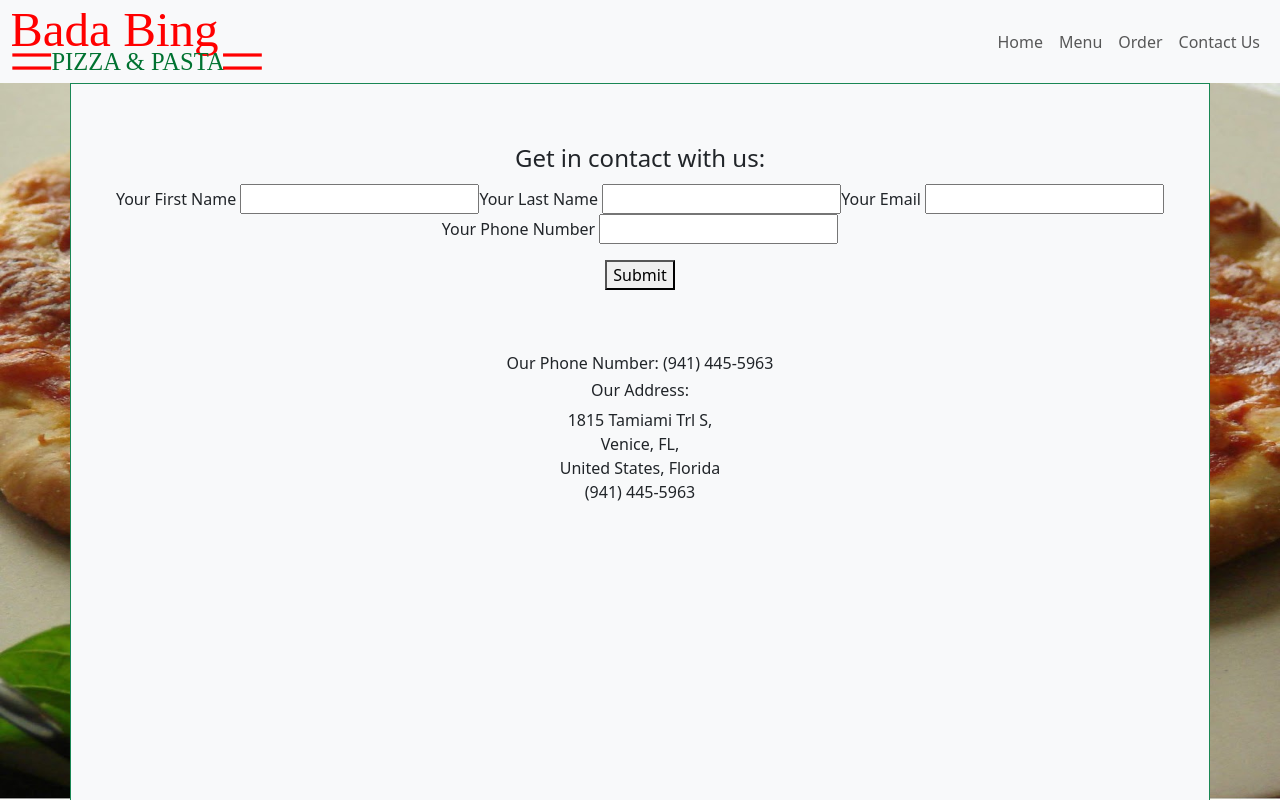
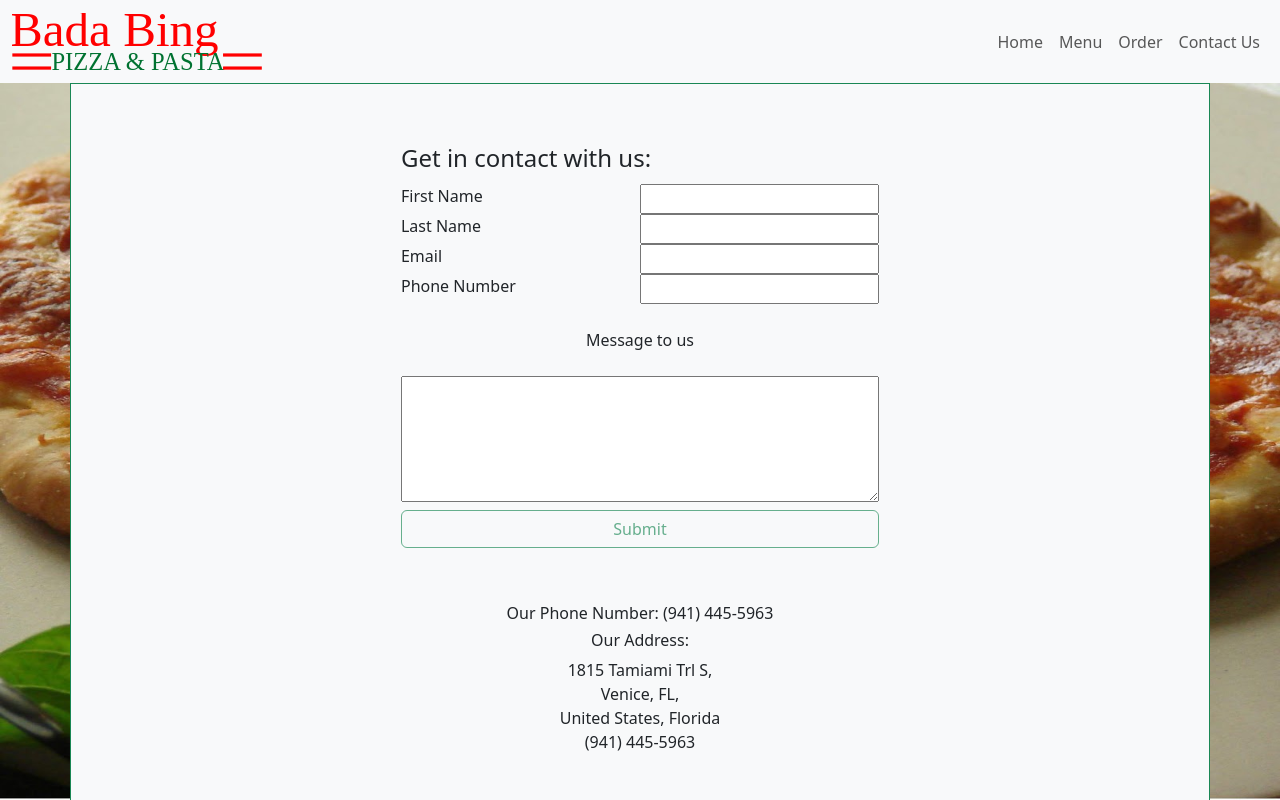
Before and after one commit to NateClarkTech/BadaBingAngular, an Angular app: page /contact in a window 1280 px wide. Shown: the top 800 px of the page. Built offline with nearby package versions, Linux system fonts and the light colour scheme.

Commit message:
Finished order componet and contact componet

```diff
--- a/src/app/contact/contact.component.html
+++ b/src/app/contact/contact.component.html
@@ -2,15 +2,33 @@
 <div class="container-lg bg-light border border-success text-center min-vh-100">
     <div>
       <fieldset class="d-flex mt-5 flex-column">
-        <div class="mx-auto">
-        <legend class="pt-2">Get in contact with us:</legend>
-        <label>Your First Name <input type="text"></label>
-        <label>Your Last Name <input type="text"></label>
-        <label>Your Email <input type="text"></label>
-        <label>Your Phone Number <input type="text"></label>
-      </div>
+        <div class="mx-auto row ">
+          <form class="text-start" [formGroup]="contactForm" (ngSubmit)="submitForm()">
+            <legend class="pt-2">Get in contact with us:</legend>
+            <div class="col-12 d-flex justify-content-between">
+              <label class="mr-auto">First Name</label>
+              <input type="text" formControlName="firstName" required>
+            </div>
+            <div class="col-12 d-flex justify-content-between">
+              <label class="mr-auto">Last Name</label>
+              <input type="text" required formControlName="lastName">
+            </div>
+            <div class="col-12 d-flex justify-content-between">
+              <label class="mr-auto">Email</label>
+              <input type="text" formControlName="email" required>
+            </div>
+            <div class="col-12 d-flex justify-content-between">
+              <label class="mr-auto">Phone Number</label>
+              <input type="number" formControlName="phoneNumber" required>
+            </div>
+            <div class="col-12 row mx-auto">
+              <p class="text-center my-4">Message to us</p>
+              <textarea rows="5" cols="33" formControlName="message"></textarea>
+            </div>
+            <button class="btn btn-outline-success col-12 my-2" [disabled]="!contactForm.valid" type="submit">Submit</button>
+          </form>
+        </div>
       </fieldset>
-      <button onclick="" class="my-3">Submit</button>
     </div>
 
     <div class="my-5">
--- a/src/app/contact/contact.component.ts
+++ b/src/app/contact/contact.component.ts
@@ -1,12 +1,25 @@
 import { Component } from '@angular/core';
+import { FormControl, FormGroup, FormsModule, ReactiveFormsModule, Validators} from '@angular/forms';
 
 @Component({
   selector: 'app-contact',
   standalone: true,
-  imports: [],
+  imports: [FormsModule, ReactiveFormsModule],
   templateUrl: './contact.component.html',
   styleUrl: './contact.component.css'
 })
 export class ContactComponent {
+  contactForm = new FormGroup({
+    firstName: new FormControl('', Validators.required),
+    lastName: new FormControl('', Validators.required),
+    email: new FormControl('', [Validators.required, Validators.email]),
+    phoneNumber: new FormControl('', [Validators.required, Validators.pattern(/^[\d ()\-]+$/)]), //GPT for phone number validator
+    message: new FormControl('', Validators.required),
+  });
 
+  submitForm() : void {
+    //code to interact with a data base here
+    alert("Thank you " + this.contactForm.value.firstName + " " + this.contactForm.value.lastName + " we will reach out shortly.");
+    console.log(this.contactForm.value);
+  }
 }
--- a/src/app/order/order.component.html
+++ b/src/app/order/order.component.html
@@ -34,8 +34,22 @@
           <button class="btn btn-outline-danger my-1 col-6" (click)="removeFromOrder(i)">Remove From Order</button>
         </div>
         <h4>Price: ${{orderTotal.toFixed(2)}}</h4>
+        <div *ngIf="!tipGiven">
+          <h6>Suggested gratuity: ${{(orderTotal * 0.15).toFixed(2)}}</h6>
+          <form id="tip" (submit)="addTip(tipAmount.value);">
+            <label>Tip amount: </label>
+            <input class="mx-2"
+              type="number"
+              id="tipAmount"
+              name="tipAmount"
+              min="0.1"
+              [(ngModel)]="tip"
+              #tipAmount="ngModel"/>
+            <button class="btn-outline-success" type="submit" [disabled]="tipAmount.invalid">Add Tip</button>
+          </form>
+        </div>
         <br>
-        <button class="btn btn-outline-success btn-lg my-1 fs-4 fw-semibold" type="button" (click)="completeOrder();">Complete Order</button>
+        <button class="btn btn-outline-success btn-lg my-1 fs-4 fw-semibold" type="button" (click)="completeOrder()" data-bs-toggle="modal" data-bs-target="#orderComplete" >Complete Order</button>
       </div>
     </div>
   </div>
@@ -50,7 +64,6 @@
       <!-- Modal Header -->
       <div class="modal-header">
         <h4 class="modal-title">Select Your Toppings</h4>
-        <button type="button" class="btn-close" data-bs-dismiss="modal"></button>
       </div>
 
       <!-- Modal body -->
@@ -81,32 +94,53 @@
 </div>
 
 <!-- The Modal (From W3School https://www.w3schools.com/bootstrap5/bootstrap_modal.php )-->
-<div class="modal" id="pizzaToppingsSelection">
+<div class="modal" id="orderComplete" data-bs-backdrop="static" data-bs-keyboard="false">
   <div class="modal-dialog">
+    <div *ngIf="orderContents.length !== 0; then thenBlock else elseBlock"></div>
+    <ng-template  #thenBlock>
       <div class="modal-content">
 
         <!-- Modal Header -->
         <div class="modal-header">
-        <h4 class="modal-title">Order Complete</h4>
-        <button type="button" class="btn-close" data-bs-dismiss="modal"></button>
+          <h4 class="modal-title text-success">Order Complete</h4>
         </div>
 
         <!-- Modal body -->
         <div class="modal-body">
           <h4>Order number: #{{orderNumber}}</h4>
+          <h4>Order Price: ${{orderTotal.toFixed(2)}}</h4>
+          <h4>Your order will be ready for pickup at:</h4>
+          <h4>{{timeTillOrderComplete | date:'shortTime'}}</h4>
+          <br>
+          <h4>Thank you for your order!</h4>
         </div>
 
         <!-- Modal footer -->
         <div class="modal-footer">
-
-        <button type="button" class="btn btn-outline-success" data-bs-dismiss="modal"
-        (click)="addToOrderPizza(); clearCheckboxInput('topping')">Add to Order</button>
-
-        <button type="button" class="btn btn-outline-danger" data-bs-dismiss="modal"
-        (click)="updateSelectedPizza(''); clearCheckboxInput('topping');">Close</button>
-
+          <button type="button" class="btn btn-outline-danger" data-bs-dismiss="modal" (click)="clearOrder()">Close</button>
         </div>
 
       </div>
+    </ng-template>
+    <ng-template #elseBlock>
+      <div class="modal-content">
+
+        <!-- Modal Header -->
+        <div class="modal-header">
+          <h4 class="modal-title text-danger">Error: Empty Cart</h4>
+        </div>
+
+        <!-- Modal body -->
+        <div class="modal-body">
+          <h4>Please add something to your order.</h4>
+        </div>
+
+        <!-- Modal footer -->
+        <div class="modal-footer">
+          <button type="button" class="btn btn-outline-danger" data-bs-dismiss="modal">Close</button>
+        </div>
+
+      </div>
+    </ng-template>
   </div>
 </div>
--- a/src/app/order/topping-list/topping-list.component.html
+++ /dev/null
@@ -1,8 +0,0 @@
-<form id="pizzaToppingSelector">
-    <div class="row">
-        <div class="row col-6" *ngFor="let topping of menu[4].extraOptions">
-            <label class="col-8 my-auto">{{topping}}</label>
-            <input class="my-auto col-4"  type="checkbox" (change)="onChange(topping)">
-        </div>
-    </div>
-</form>
--- a/src/app/order/topping-list/topping-list.component.ts
+++ /dev/null
@@ -1,41 +0,0 @@
-import { Component } from '@angular/core';
-import { CommonModule } from '@angular/common';
-import { MenuSection } from '../../menu/menuSection';
-import { MENU } from '../../menu/menuContents';
-import { FormsModule, FormControl, ReactiveFormsModule } from '@angular/forms';
-import { OrderComponent } from '../order.component';
-import { Output, EventEmitter } from '@angular/core';
-
-@Component({
-  selector: 'app-topping-list',
-  standalone: true,
-  imports: [CommonModule, FormsModule, ReactiveFormsModule],
-  templateUrl: './topping-list.component.html',
-  styleUrl: './topping-list.component.css',
-  providers: [OrderComponent]
-})
-export class ToppingListComponent {
-  menu = MENU;
-  selectedToppings: string[] = [];
-  @Output() toppingsSelected = new EventEmitter<string[]>();
-
-  /**
- * Updates the selectedToppings when a checkbox is selected.
- *
- * Source: https://stackoverflow.com/questions/71522120/get-values-of-all-selected-checkboxes-using-angular
- *
- * @param {string} topping - The topping string to add to the list
- * @returns {void}
- */
-  //https://stackoverflow.com/questions/71522120/get-values-of-all-selected-checkboxes-using-angular
-  onChange(topping: string): void{
-    if (this.selectedToppings.includes(topping)) {
-      this.selectedToppings = this.selectedToppings.filter((item) => item !== topping);
-    } else {
-      this.selectedToppings.push(topping);
-    }
-    //send toppings array to parent
-    this.toppingsSelected.emit(this.selectedToppings);
-    console.log(this.selectedToppings);
-  }
-}
```
Also changed, not shown: src/app/order/order.component.ts (+74 -12 lines), src/app/order/topping-list/topping-list.component.css (deleted), 1 other file (tests, documents, lock files or other folders). Lines whose indentation alone changed are shown as unchanged.
